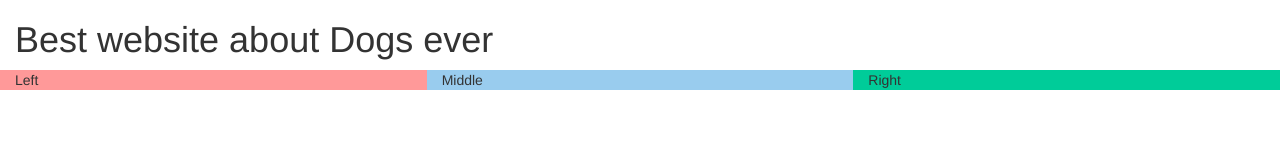
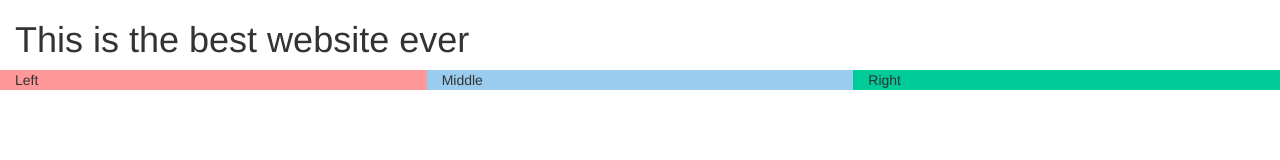
Before and after one commit to tushar4128/tutorials, a plain HTML site: page bucky.html in a window 1280 px wide. Drawn offline with nearby package versions, Linux system fonts and the light colour scheme.

Commit message:
Changed the title

```diff
--- a/bucky.html
+++ b/bucky.html
@@ -12,7 +12,7 @@
 <body>
 
 <div class="container-fluid">
-	<h1>Best website about Dogs ever</h1>
+	<h1>This is the best website ever</h1>
 	<div class="row">
 		<div class="col-md-4" style="background-color:#FF9999">Left</div>
 		<div class="col-md-4" style="background-color:#99CCEE">Middle</div>
```
